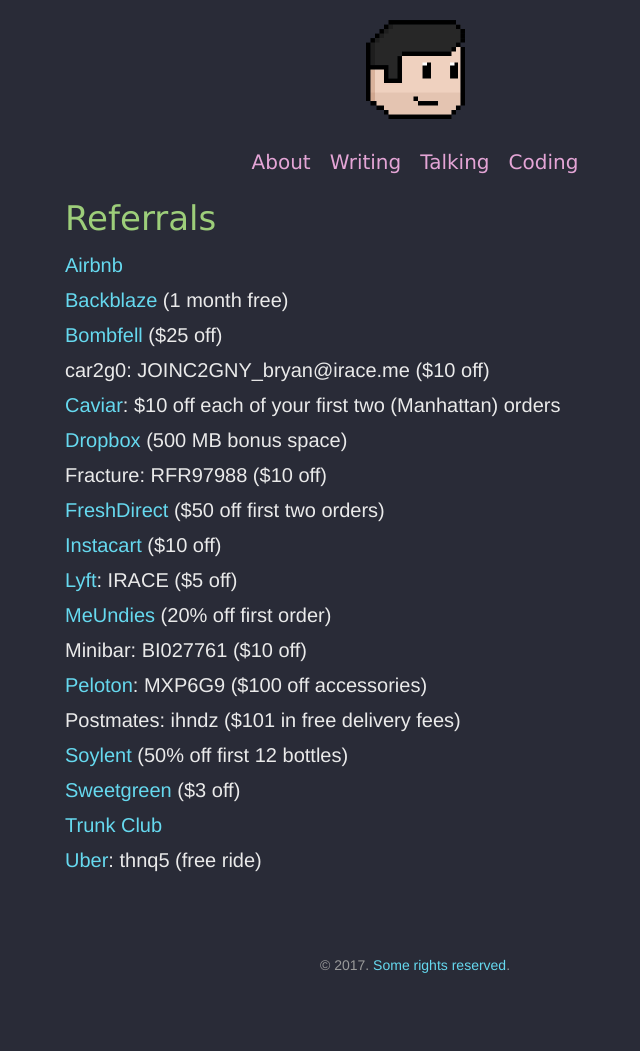
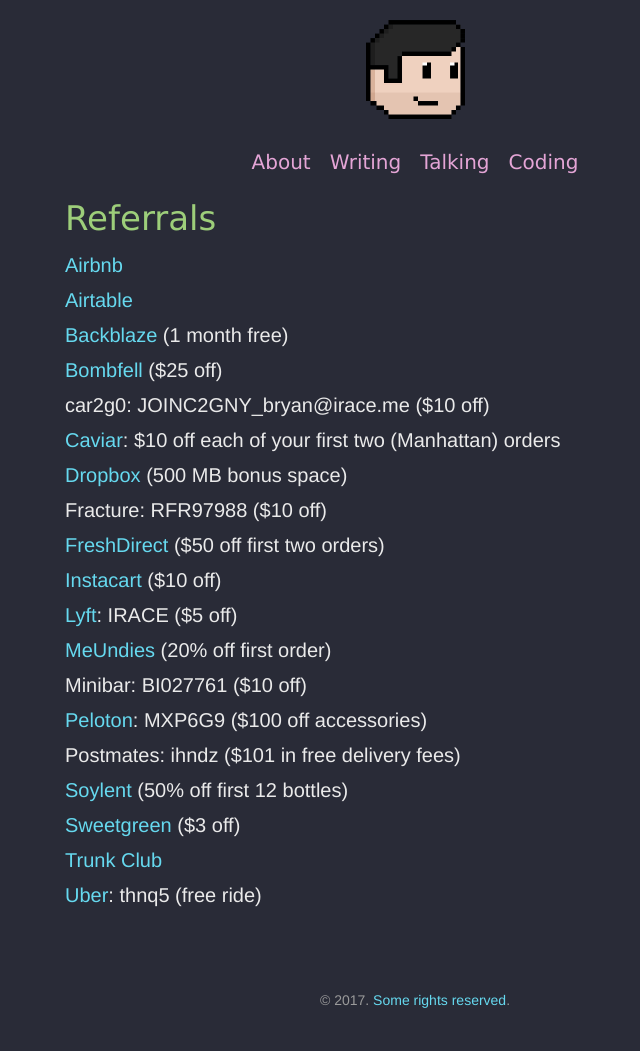
Before and after one commit to irace/irace.github.com, a Jekyll site: the page built from referrals.md, in a window 1280 px wide. Shown: the whole page, without its empty margins (225-865 px from the left). Built offline with Jekyll 4.4.1, drawn with Linux system fonts in a browser that asks for light colours; before the commit the page ends 1016 px from its top, so only the background shows below that.

Commit message:
Add Airtable to referrals

```diff
--- a/referrals.md
+++ b/referrals.md
@@ -4,6 +4,7 @@
 ---
 
 * [Airbnb](www.airbnb.com/c/bryani15)
+* [Airtable](https://airtable.com/invite/r/CwMMir3M)
 * [Backblaze](https://secure.backblaze.com/r/01vy1j) (1 month free)
 * [Bombfell](https://bombfell.com/?rc=480709OqTbn) ($25 off)
 * car2g0: JOINC2GNY_bryan@irace.me ($10 off)
```
